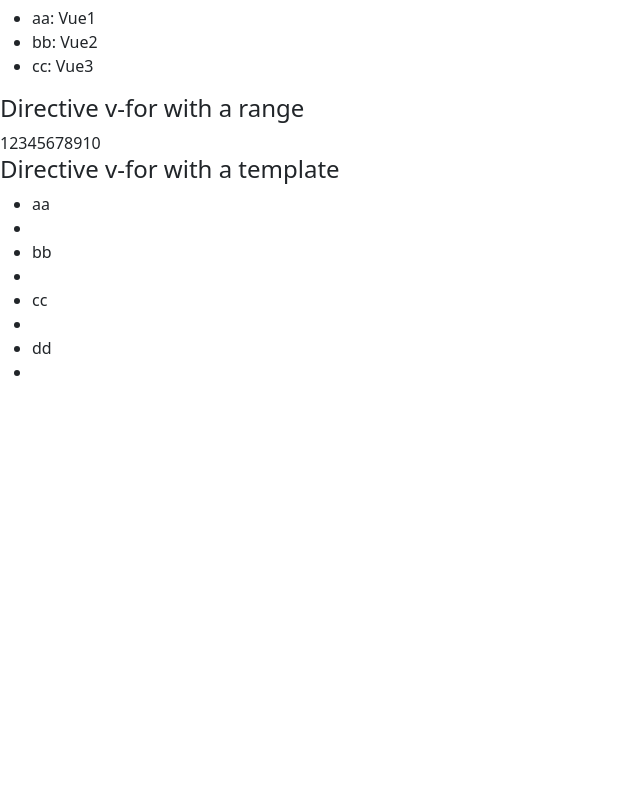
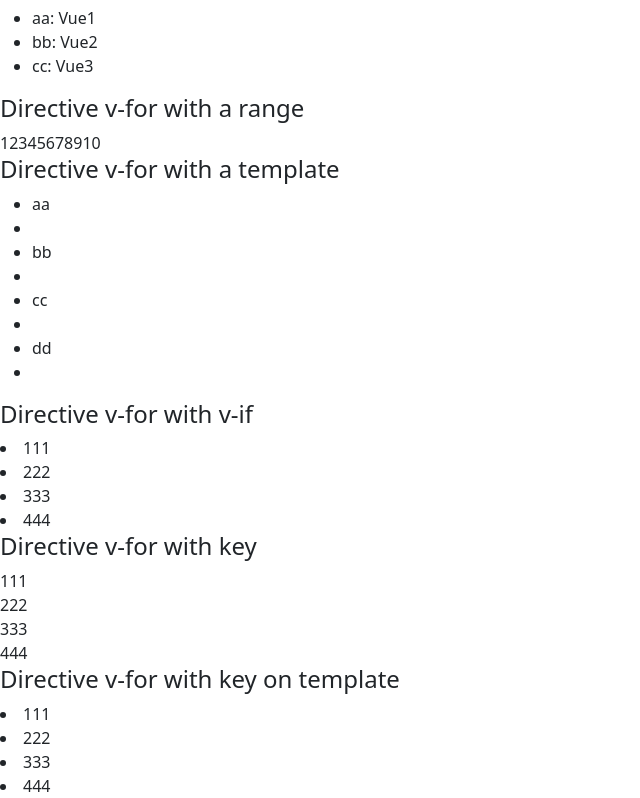
Before and after one commit to ljh9/VueExercises, a Vue app: page / in a window 1280 px wide. Shown: the part 730-1528 px from the top of the page, without its empty margins (0-640 px from the left). Before the commit the page ends 1130 px from the top, so only its background shows below. Built offline with nearby package versions, Linux system fonts and the light colour scheme.

Commit message:
DirectiveVForKeyOnTemplate

```diff
--- /dev/null
+++ b/src/views/Exercise02/DirectiveVForKeyOnTemplate.vue
@@ -0,0 +1,17 @@
+<script>
+export default {
+    data() {
+        return {
+            todos: [{ name: '111' }, { name: '222' }, { name: '333' }, { name: '444' }]
+        }
+    }
+}
+</script>
+
+<template>
+    <div class="exercise">
+        <template v-for="todo in todos" :key="todo.name">
+            <li>{{ todo.name }}</li>
+        </template>
+    </div>
+</template>
--- a/src/views/Exercise02/ExerciseTest02.vue
+++ b/src/views/Exercise02/ExerciseTest02.vue
@@ -8,6 +8,9 @@ import DirectiveVForWithObject from './DirectiveVForWithObject.vue'
 import DirectiveVForWithObjectKey from './DirectiveVForWithObjectKey.vue'
 import DirectiveVForWithRange from './DirectiveVForWithRange.vue'
 import DirectiveVForTemplate from './DirectiveVForTemplate.vue'
+import DirectiveVForWithVIf from './DirectiveVForWithVIf.vue'
+import DirectiveVForKey from './DirectiveVForKey.vue'
+import DirectiveVForKeyOnTemplate from './DirectiveVForKeyOnTemplate.vue'
 </script>
 
 <template>
@@ -31,5 +34,11 @@ import DirectiveVForTemplate from './DirectiveVForTemplate.vue'
         <DirectiveVForWithRange />
         <h4>Directive v-for with a template</h4>
         <DirectiveVForTemplate />
+        <h4>Directive v-for with v-if</h4>
+        <DirectiveVForWithVIf />
+        <h4>Directive v-for with key</h4>
+        <DirectiveVForKey />
+        <h4>Directive v-for with key on template</h4>
+        <DirectiveVForKeyOnTemplate />
     </div>
 </template>
```
